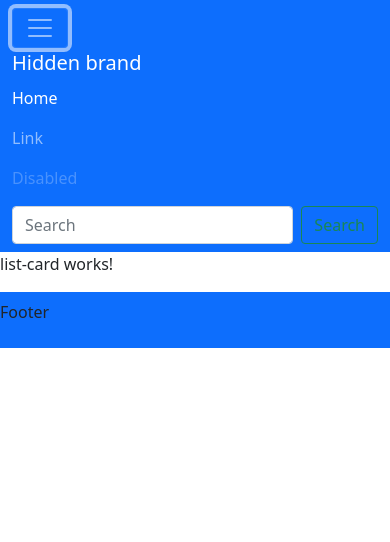
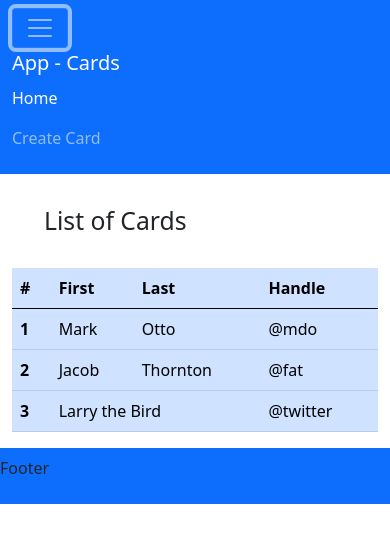
Before and after one commit to michaelaguilar89/frontendCards, an Angular app: page /list in a window 390 px wide. Both pictures are taken after a click on the button "Toggle navigation". Shown: the top 542 px of the page. Built offline with nearby package versions, Linux system fonts and the light colour scheme.

Commit message:
adding table responsive on list component

```diff
--- a/src/app/components/header/header.component.html
+++ b/src/app/components/header/header.component.html
@@ -4,22 +4,16 @@
         <span class="navbar-toggler-icon"></span>
       </button>
       <div class="collapse navbar-collapse" id="navbarTogglerDemo01">
-        <a class="navbar-brand" href="#">Hidden brand</a>
+        <a class="navbar-brand" href="/list">App - Cards</a>
         <ul class="navbar-nav me-auto mb-2 mb-lg-0">
           <li class="nav-item">
-            <a class="nav-link active" aria-current="page" href="#">Home</a>
+            <a class="nav-link active" aria-current="page" href="/list">Home</a>
           </li>
           <li class="nav-item">
-            <a class="nav-link" href="#">Link</a>
+            <a class="nav-link" href="/create">Create Card</a>
           </li>
-          <li class="nav-item">
-            <a class="nav-link disabled" href="#" tabindex="-1" aria-disabled="true">Disabled</a>
-          </li>
-        </ul>
-        <form class="d-flex">
-          <input class="form-control me-2" type="search" placeholder="Search" aria-label="Search">
-          <button class="btn btn-outline-success" type="submit">Search</button>
-        </form>
+          </ul>
+
       </div>
     </div>
   </nav>
--- a/src/app/components/list-card/list-card.component.html
+++ b/src/app/components/list-card/list-card.component.html
@@ -1 +1,36 @@
-<p>list-card works!</p>
+<div class="container">
+    <div class="row">
+        <div class="col-md-10">
+            <h2 class="m-3 p-3">List of Cards</h2>
+            <table class="table table-responsive table-primary mt-3">
+                <thead>
+                  <tr>
+                    <th scope="col">#</th>
+                    <th scope="col">First</th>
+                    <th scope="col">Last</th>
+                    <th scope="col">Handle</th>
+                  </tr>
+                </thead>
+                <tbody>
+                  <tr>
+                    <th scope="row">1</th>
+                    <td>Mark</td>
+                    <td>Otto</td>
+                    <td>@mdo</td>
+                  </tr>
+                  <tr>
+                    <th scope="row">2</th>
+                    <td>Jacob</td>
+                    <td>Thornton</td>
+                    <td>@fat</td>
+                  </tr>
+                  <tr>
+                    <th scope="row">3</th>
+                    <td colspan="2">Larry the Bird</td>
+                    <td>@twitter</td>
+                  </tr>
+                </tbody>
+              </table>
+        </div>
+    </div>
+</div>
```
